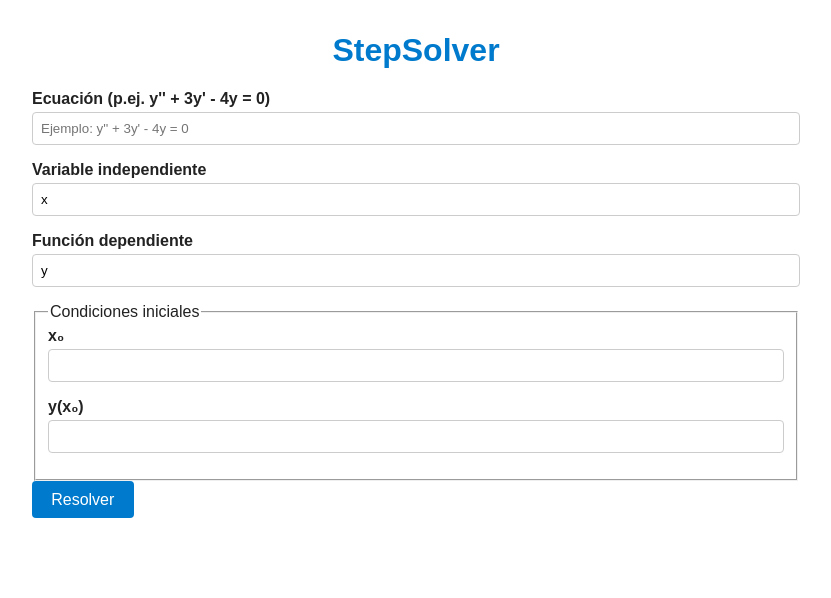
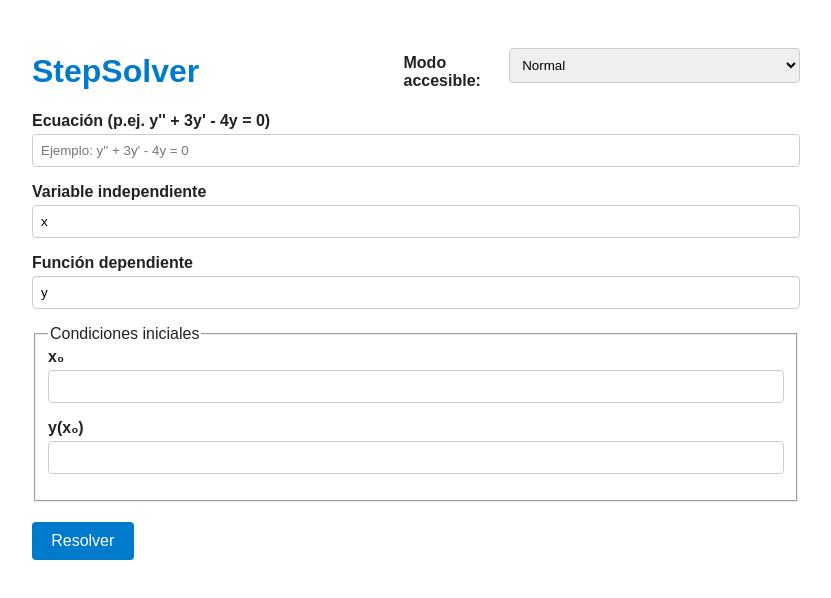
Before and after one commit to breynner31/StepSolver, a React (Create React App) app in the folder frontend/: page / in a window 1280 px wide. Shown: the top 598 px of the page, without its empty margins (224-1055 px from the left). Built offline with nearby package versions, Linux system fonts and the light colour scheme.

Commit message:
feat: actualizar colores y ajustar diseño visual

```diff
--- a/frontend/public/index.html
+++ b/frontend/public/index.html
@@ -1,11 +1,11 @@
-<!DOCTYPE html>
-<html lang="es">
 <head>
   <meta charset="utf-8" />
   <meta name="viewport" content="width=device-width, initial-scale=1" />
   <title>StepSolver</title>
 </head>
+
 <body>
   <div id="root"></div>
 </body>
+
 </html>
--- a/frontend/src/App.css
+++ b/frontend/src/App.css
@@ -33,6 +33,7 @@
   background-color: var(--color-primary);
   color: #fff;
   border: none;
+  margin-top: 20px;
   padding: 0.6rem 1.2rem;
   font-size: 1rem;
   cursor: pointer;
@@ -66,9 +67,58 @@
   padding: 0.5rem 1rem;
   background: #fafafa;
   border-radius: 4px;
+  overflow-x: auto;
 }
 
 .step-title {
   font-size: 1.1rem;
   margin-bottom: 0.3rem;
 }
+
+.katex-display {
+  overflow-x: auto;
+  max-width: 100%;
+  white-space: normal;
+  word-wrap: break-word;
+  word-break: break-word;
+}
+
+/* Daltonismo - Alto contraste (Protanopía / Deuteranopía) */
+.theme-yellow-on-black {
+  --color-bg: #000000;
+  --color-text: #ffff00;
+  --color-primary: #ffff00;
+  --color-secondary: #cccc00;
+  --color-border: #ffff00;
+  --color-focus: #ff00ff;
+}
+
+/* Daltonismo - Azul oscuro sobre blanco */
+.theme-blue-on-white {
+  --color-bg: #ffffff;
+  --color-text: #003366;
+  --color-primary: #3366cc;
+  --color-secondary: #2244aa;
+  --color-border: #003366;
+  --color-focus: #ff6600;
+}
+
+/* Daltonismo - Rosa sobre gris oscuro */
+.theme-pink-on-gray {
+  --color-bg: #1e1e1e;
+  --color-text: #ffc0cb;
+  --color-primary: #ff69b4;
+  --color-secondary: #ff1493;
+  --color-border: #ffc0cb;
+  --color-focus: #00ffff;
+}
+
+/* Daltonismo - Verde claro sobre negro */
+.theme-green-on-black {
+  --color-bg: #000000;
+  --color-text: #98fb98;
+  --color-primary: #98fb98;
+  --color-secondary: #32cd32;
+  --color-border: #98fb98;
+  --color-focus: #00ff00;
+}
--- a/frontend/src/App.js
+++ b/frontend/src/App.js
@@ -1,5 +1,4 @@
-// Componente principal de la aplicación
-import React, { useState } from 'react';
+import React, { useState, useEffect } from 'react';
 import SolverForm from './components/SolverForm';
 import StepsDisplay from './components/StepsDisplay';
 import AudioPlayer from './components/AudioPlayer';
@@ -8,19 +7,25 @@
 export default function App() {
   const [result, setResult] = useState(null);
   const [loading, setLoading] = useState(false);
+  const [theme, setTheme] = useState('');
+
+  useEffect(() => {
+    document.body.className = ''; // Limpia cualquier clase previa
+    if (theme) {
+      document.body.classList.add(theme);
+    }
+  }, [theme]);
 
   const handleSolve = async (payload) => {
     setLoading(true);
-    console.log("Payload enviado:", payload); // Imprime el payload
     try {
       const res = await fetch('/api/solve', {
         method: 'POST',
         headers: { 'Content-Type': 'application/json' },
         body: JSON.stringify(payload),
       });
-      // Verifica si la respuesta es exitosa
       if (!res.ok) {
-        const errorText = await res.text();  // Obtiene HTML o lo que sea
+        const errorText = await res.text();
         console.error("Respuesta no válida del servidor:", errorText);
         throw new Error("Error del servidor");
       }
@@ -34,11 +39,28 @@
     }
   };
 
-
   return (
     <main className="container">
-      <h1>StepSolver</h1>
+      <div className="top-bar" style={{ display: 'flex', justifyContent: 'space-between', alignItems: 'center' }}>
+        <h1>StepSolver</h1>
+        <div style={{ display: 'flex', gap: '1rem', alignItems: 'center' }}>
+          <label htmlFor="theme-select" style={{ fontWeight: 'bold' }}>Modo accesible:</label>
+          <select
+            id="theme-select"
+            onChange={(e) => setTheme(e.target.value)}
+            value={theme}
+          >
+            <option value="">Normal</option>
+            <option value="theme-yellow-on-black">Amarillo sobre negro (Alto contraste)</option>
+            <option value="theme-blue-on-white">Azul oscuro sobre blanco</option>
+            <option value="theme-pink-on-gray">Rosa sobre gris oscuro</option>
+            <option value="theme-green-on-black">Verde sobre negro</option>
+          </select>
+        </div>
+      </div>
+
       <SolverForm onSolve={handleSolve} loading={loading} />
+
       {result && (
         <>
           <StepsDisplay steps={result.steps} />
--- a/frontend/src/components/SolverForm.js
+++ b/frontend/src/components/SolverForm.js
@@ -46,7 +46,6 @@
 
 // Reemplaza las derivadas por la notación de SymPy
 function parseDerivatives(equation, varY, varX) {
-  // Reemplazar de mayor a menor para evitar solapamientos
   const maxOrder = 10;
   for (let i = maxOrder; i >= 1; i--) {
     const regex = new RegExp(`${varY}${"'".repeat(i)}`, 'g');
--- a/frontend/src/components/StepsDisplay.js
+++ b/frontend/src/components/StepsDisplay.js
@@ -4,8 +4,9 @@
 
 export default function StepsDisplay({ steps }) {
   return (
-    <section aria-labelledby="steps-heading">
-      <h2 id="steps-heading">Pasos de la solución</h2>
+    <section aria-labelledby="steps-heading" className="steps-section">
+      <h2 id="steps-heading" className="heading">Pasos de la solución</h2>
+
       {steps.map((step, i) => (
         <article key={i} className="step">
           <h3 className="step-title">{step.title}</h3>
--- a/frontend/src/index.css
+++ b/frontend/src/index.css
@@ -1,11 +1,27 @@
-/* Reset global y tipografía base */
-* {
-    box-sizing: border-box;
-  }
+:root {
+  --color-bg: #121212;
+  --color-text: #ffffff;
+  --color-input: #1e1e1e;
+  --color-border: #444;
+}
 
-  body {
-    margin: 0;
-    font-family: Arial, sans-serif;
-    background-color: var(--color-bg, #ffffff);
-    color: var(--color-text, #222222);
-  }
+body {
+  margin: 0;
+  background-color: var(--color-bg);
+  color: var(--color-text);
+  font-family: sans-serif;
+}
+
+input,
+select,
+textarea {
+  background-color: var(--color-input);
+  color: var(--color-text);
+  border: 1px solid var(--color-border);
+  padding: 8px;
+  border-radius: 4px;
+}
+
+label {
+  color: var(--color-text);
+}
--- a/frontend/src/index.js
+++ b/frontend/src/index.js
@@ -2,6 +2,6 @@
 import React from 'react';
 import ReactDOM from 'react-dom/client';
 import App from './App';
-import './index.css';     // <-- ahora existe
+import './App.css';     // <-- ahora existe
 const root = ReactDOM.createRoot(document.getElementById('root'));
 root.render(<App />);
```
Also changed, not shown: frontend/src/components/AudioPlayer.js (line endings or trailing spaces), 1 other file (tests, documents, lock files or other folders). Lines whose indentation alone changed are shown as unchanged.
